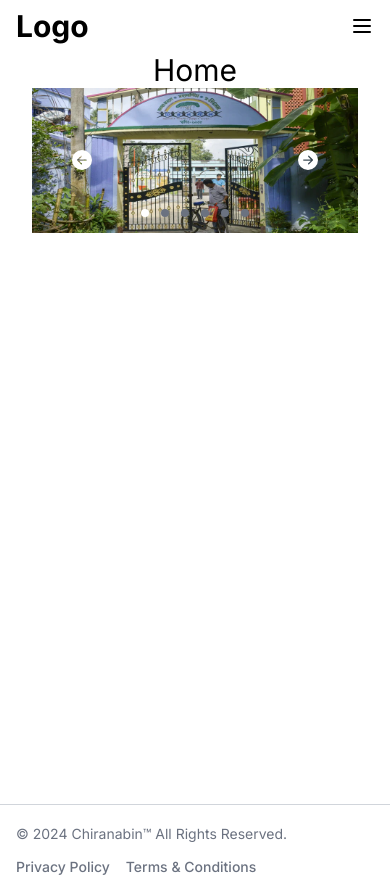
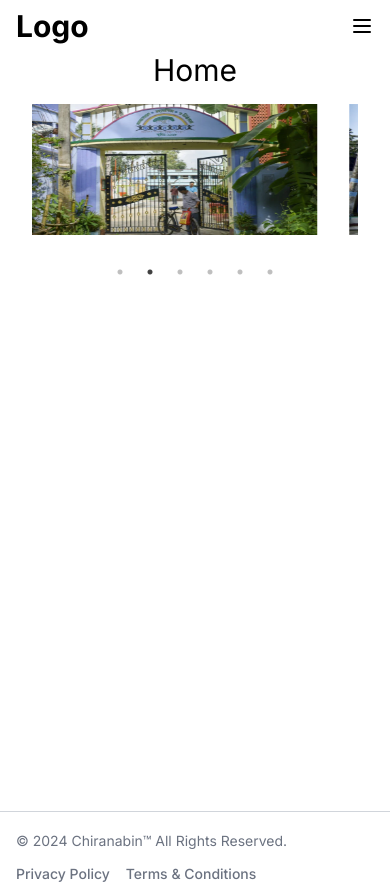
Before and after one commit to Soumya136/Chironabin-ngo, a Next.js app: page / in a window 390 px wide. Built offline with nearby package versions, Linux system fonts and the light colour scheme.

Commit message:
Switching to React Slick, slides are auto playing, need to add Arrows and finish responsiveness

```diff
--- a/package.json
+++ b/package.json
@@ -15,7 +15,9 @@
     "react": "^18",
     "react-dom": "^18",
     "react-hook-form": "^7.51.3",
-    "react-icons": "^5.1.0"
+    "react-icons": "^5.1.0",
+    "react-slick": "^0.30.2",
+    "slick-carousel": "^1.8.1"
   },
   "devDependencies": {
     "autoprefixer": "^10.4.19",
--- a/src/app/components/PhotoCarousel.jsx
+++ b/src/app/components/PhotoCarousel.jsx
@@ -1,61 +1,35 @@
 'use client'
 
-import { useState } from "react";
-import {
-    BsFillArrowRightCircleFill,
-    BsFillArrowLeftCircleFill,
-} from "react-icons/bs";
+import React from "react";
+import Slider from "react-slick";
+import "slick-carousel/slick/slick.css";
+import "slick-carousel/slick/slick-theme.css";
 
-
-export default function PhotoCarousel({ slides }) {
-    let [current, setCurrent] = useState(0);
-
-    let previousSlide = () => {
-        if (current === 0) setCurrent(slides.length - 1);
-        else setCurrent(current - 1);
+function PhotoCarousel({slides}) {
+  const settings = {
+    dots: true,
+    infinite: true,
+    slidesToShow: 1,
+    slidesToScroll: 1,
+    swipeToSlide: true,
+    autoplay: true,
+    speed: 5000,
+    autoplaySpeed: 5000,
+    cssEase: "linear"
   };
-
-    let nextSlide = () => {
-        if (current === slides.length - 1) setCurrent(0);
-        else setCurrent(current + 1);
-    };
-
   return (
-        <div className="overflow-hidden relative mb-4">
-            <div
-                className={`flex transition ease-out duration-40`}
-                style={{
-                    transform: `translateX(-${current * 100}%)`,
-                }}
-            >
-                {slides.map((s, index) => {
-                    return <img key={index} className="min-w-[100%]" src={s} />;
-                })}
+    <div className="slider-container">
+      <Slider {...settings}>
+        {slides.map((item, index) => (
+        <div key={index}>
+          <div className="img-body">
+            <img src={item} />
           </div>
-
-            <div className="absolute top-0 h-full w-full justify-between items-center flex text-white px-10 text-xl md:text-3xl">
-                <button onClick={previousSlide}>
-                    <BsFillArrowLeftCircleFill />
-                </button>
-                <button onClick={nextSlide}>
-                    <BsFillArrowRightCircleFill />
-                </button>
         </div>
-
-            <div className="absolute bottom-0 py-4 flex justify-center gap-3 w-full">
-                {slides.map((s, i) => {
-                    return (
-                        <div
-                            onClick={() => {
-                                setCurrent(i);
-                            }}
-                            key={"circle" + i}
-                            className={`rounded-full w-2 h-2 md:w-5 md:h-5 cursor-pointer  ${i == current ? "bg-white" : "bg-gray-500"
-                                }`}
-                        ></div>
-                    );
-                })}
-            </div>
+      ))}
+      </Slider>
     </div>
   );
 }
+
+export default PhotoCarousel;
--- a/src/app/globals.css
+++ b/src/app/globals.css
@@ -12,3 +12,27 @@
     padding-left: 2rem;
     padding-right: 2rem;
 }
+
+.img-body img {
+  display: flex;
+  margin: 0 auto;
+  height: 40vh;
+  object-fit: cover;
+  width: 100%;
+  height: 100%;
+  padding: 1rem;
+}
+
+.img-body {
+  width: 100%;
+  outline-color: red;
+  display: inline-block;
+}
+
+.slider-container {
+  margin: 0 auto;
+  width: 100%;
+  height: 80vh;
+  border-color: white;
+  margin-bottom: 3rem;
+}
--- a/src/app/page.js
+++ b/src/app/page.js
@@ -15,7 +15,7 @@ export default function Page() {
   return (
     <div className="flex flex-col items-center">
       <h1 className="text-3xl">Home</h1>
-      <div className=" w-fill md:w-10/12">
+      <div className=" w-[100%] md:w-10/12">
         <PhotoCarousel slides={slides} />
       </div>
     </div>
```
Also changed, not shown: 1 other file (tests, documents, lock files or other folders). Lines whose indentation alone changed are shown as unchanged.
